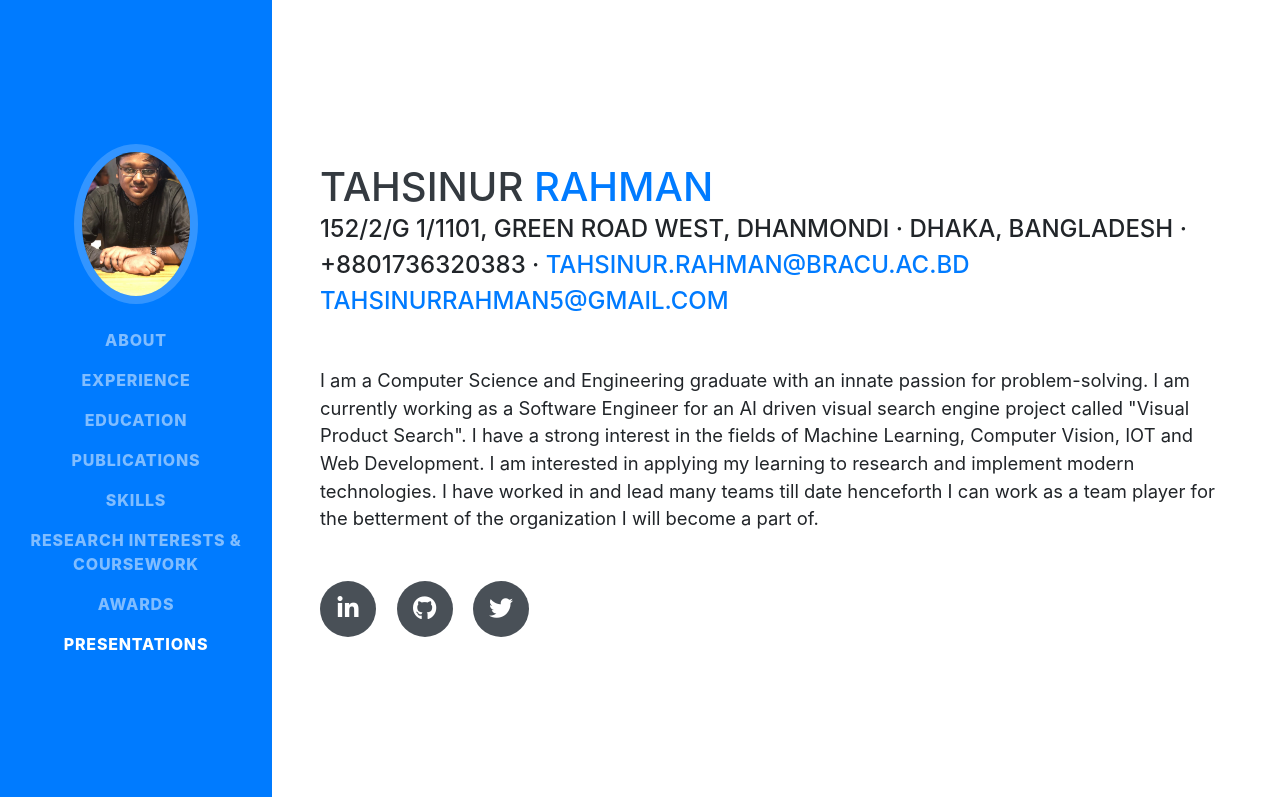
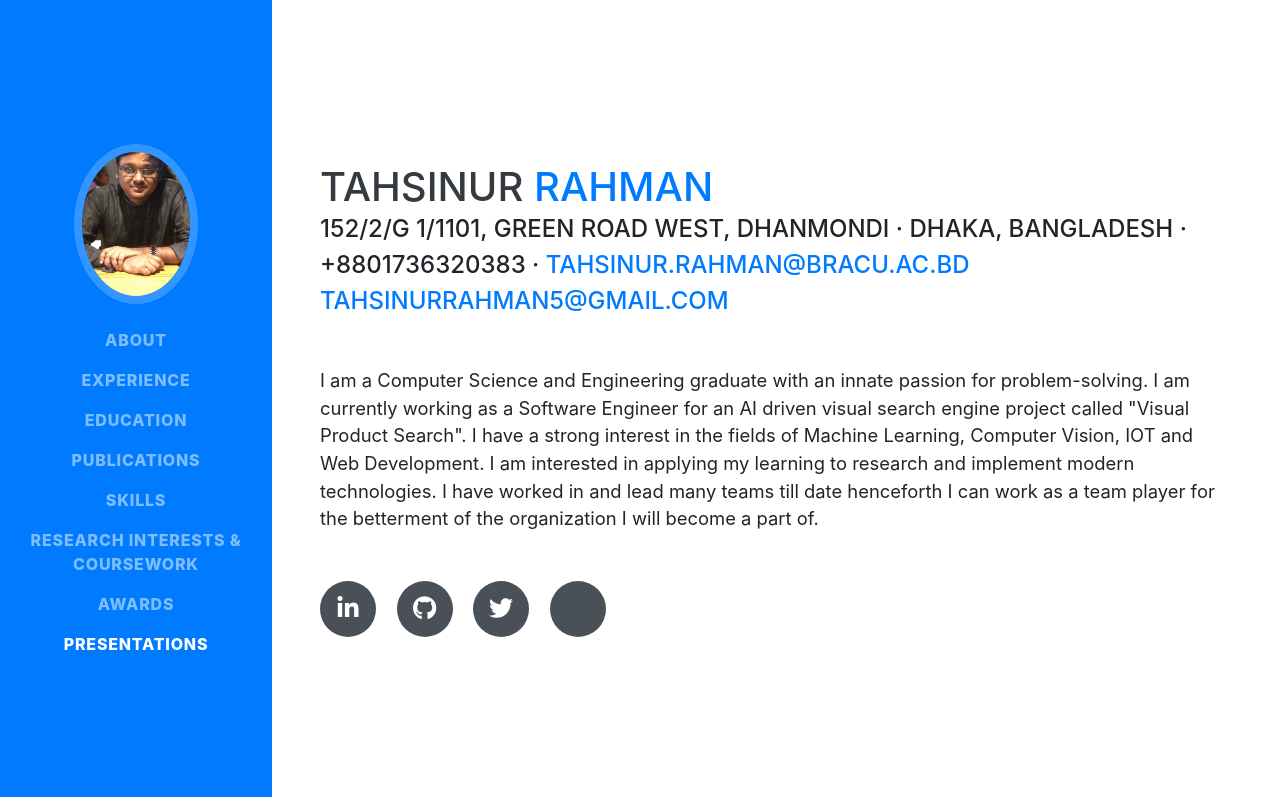
Before and after one commit to tahsin5/tahsin5.github.io, a website with bundled scripts: page index.html in a window 1280 px wide. Shown: the top 797 px of the page. Built offline with nearby package versions, Linux system fonts and the light colour scheme; a web font is replaced by a local one.

Commit message:
Added blog link and icon
Redirects to https://tahsin5.github.io/tahsin-blog/

```diff
--- a/index.html
+++ b/index.html
@@ -89,6 +89,9 @@
           </a>
           <a href="https://twitter.com/tahsinur5">
             <i class="fab fa-twitter"></i>
+          </a>
+          <a href="https://tahsin5.github.io/tahsin-blog/">
+            <i class="fab fa-blog"></i>
           </a>
         </div>
       </div>
```
